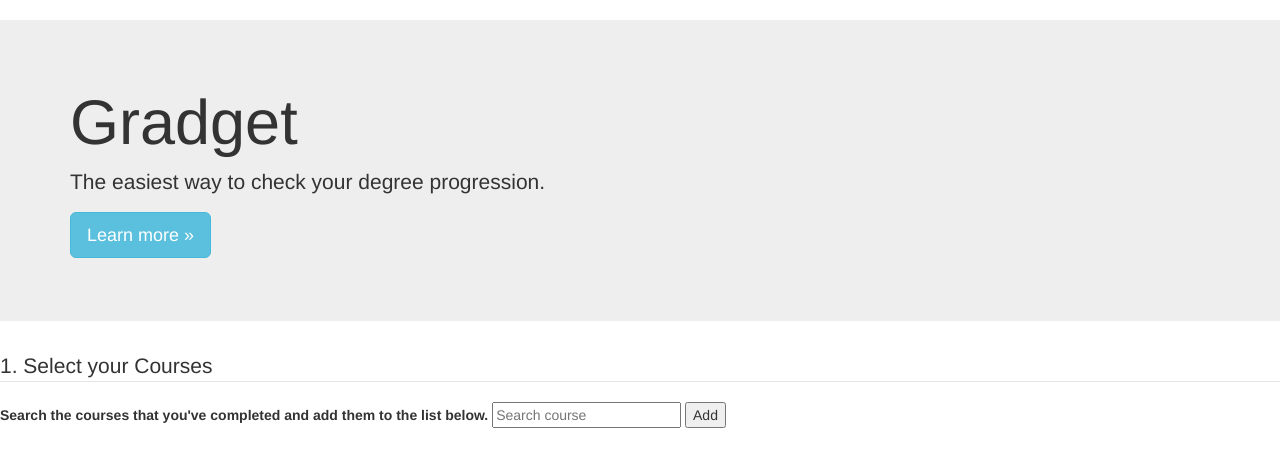
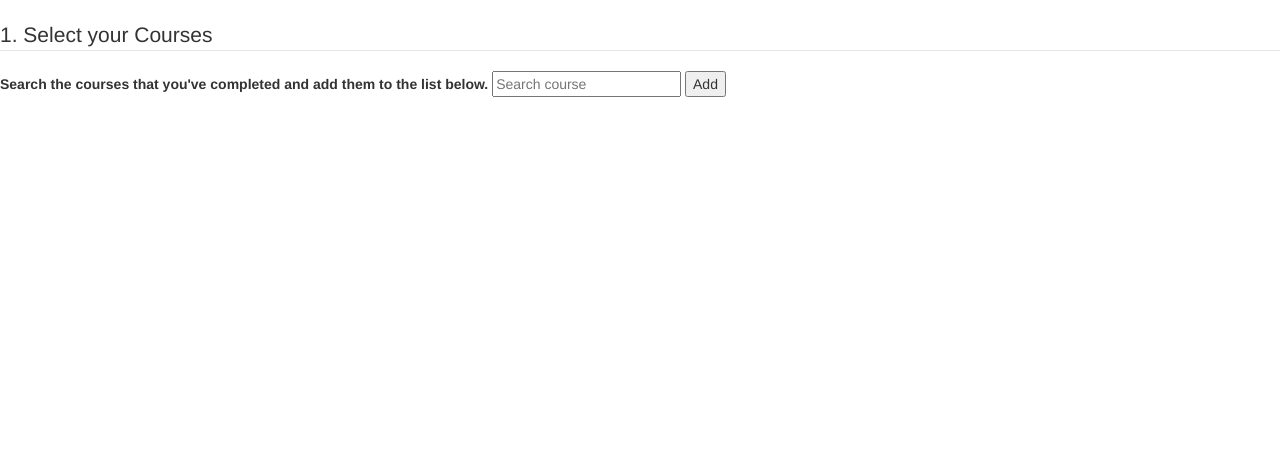
Before and after one commit to Thomas-Zhe-Liu/Progression_Check_Web, a Flask app: page / in a window 1280 px wide. Shown: the part 52-519 px from the top of the page. Run offline with Flask 2, Linux system fonts and the light colour scheme; some libraries are stand-ins or nearby versions.

Commit message:
Removed Jumbotron. Working on the Form now

```diff
--- a/app/templates/step2.html
+++ b/app/templates/step2.html
@@ -32,18 +32,9 @@
   </div><!-- /.container-fluid -->
 </nav>
 
- <div class="jumbotron">
-        <div class="container">
-          <h1 class="display-3">Gradget</h1>
-          <p>The easiest way to check your degree progression.</p>
-          <p><a class="btn btn-info btn-lg" href="#" role="button">Learn more »</a></p>
-        </div>
-</div>
-
 <form class="bd-example">
   <fieldset>
     <legend>1. Select your Courses</legend>
-
     <p>
       <label for="input">Search the courses that you've completed and add them to the list below.</label>
       <input id="input" placeholder="Search course" type="text">
@@ -52,4 +43,5 @@
   </fieldset>
 </form>
 
+
 </body></html>
```
